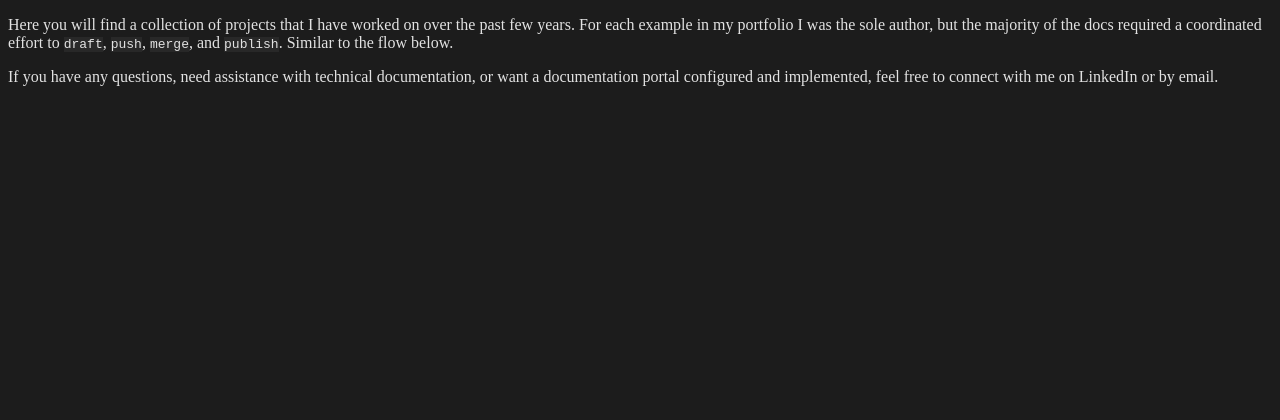
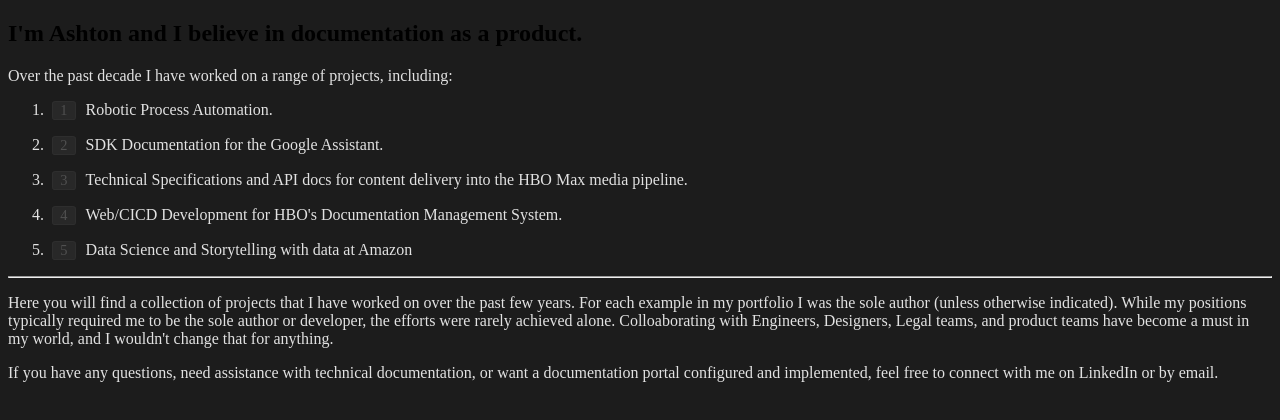
Before and after one commit to mr7brown/documentation, a Next.js app: page / in a window 1280 px wide. Shown: the top 420 px of the page. Built offline with nearby package versions, Linux system fonts and the light colour scheme.

Commit message:
added prime day page and styling for the site

```diff
--- a/components/styles.css
+++ b/components/styles.css
@@ -9,6 +9,40 @@ nav {
     backdrop-filter: blur(8px);
 
 }
+
+ul
+{
+    list-style-type: '- ' !important;
+
+}
+
+.test ol {
+    list-style: none;
+    counter-reset: item;
+    padding-right: .25em !important;
+    padding-left: .25em !important;
+  }
+  .test li {
+    counter-increment: item;
+    margin-bottom: 1em;
+    margin-top: 1em;
+    padding-right: .25em;
+    padding-left: .25em;
+  }
+  .test li:before {
+    margin-right: 10px;
+    content: counter(item);
+    background: #282828;
+    border: 1px solid #2e2e2e;
+    border-radius: 15%;
+    color: white;
+    text-align: center;
+    display: inline-block;
+    font-size: .9em;
+    width: 1.5em;
+    color: #505050;
+
+  }
 
 footer {
     background-color: #1c1c1c!important;
--- a/pages/index.mdx
+++ b/pages/index.mdx
@@ -1,6 +1,20 @@
 
+## I'm Ashton and I believe in documentation as a product.
 
-Here you will find a collection of projects that I have worked on over the past few years.
-For each example in my portfolio I was the sole author, but the majority of the docs required a coordinated effort to `draft`, `push`, `merge`, and `publish`. Similar to the flow below.
+Over the past decade I have worked on a range of projects, including:
+
+<ol class="test">
+    <li>Robotic Process Automation.</li>
+    <li>SDK Documentation for the Google Assistant.</li>
+    <li>Technical Specifications and API docs for content delivery into the HBO Max media pipeline.</li>
+    <li>Web/CICD Development for HBO's Documentation Management System.</li>
+    <li>Data Science and Storytelling with data at Amazon</li>
+</ol>
+
+---
+
+Here you will find a collection of projects that I have worked on over the past few years. For each example in my portfolio I was the sole author (unless otherwise indicated).
+While my positions typically required me to be the sole author or developer, the efforts were rarely achieved alone. Colloaborating with Engineers, Designers, Legal teams, and
+product teams have become a must in my world, and I wouldn't change that for anything.
 
 If you have any questions, need assistance with technical documentation, or want a documentation portal configured and implemented, feel free to connect with me on LinkedIn or by email.
--- a/theme.config.tsx
+++ b/theme.config.tsx
@@ -93,6 +93,9 @@ feedback: {
     if (title === 'GitLab') {
       return <> HBO GitLab Config</>;
     }
+    if (title === 'Primeday') {
+      return <> Prime Day Research</>;
+    }
 
 
     return <> {title}</>;
```
Also changed, not shown: pages/Developer/audio.mdx (+8 -7 lines), pages/Storytelling/configureAccount.mdx (deleted, +0 -43 lines), pages/Storytelling/primeDay.mdx (added, +31 -0 lines).
